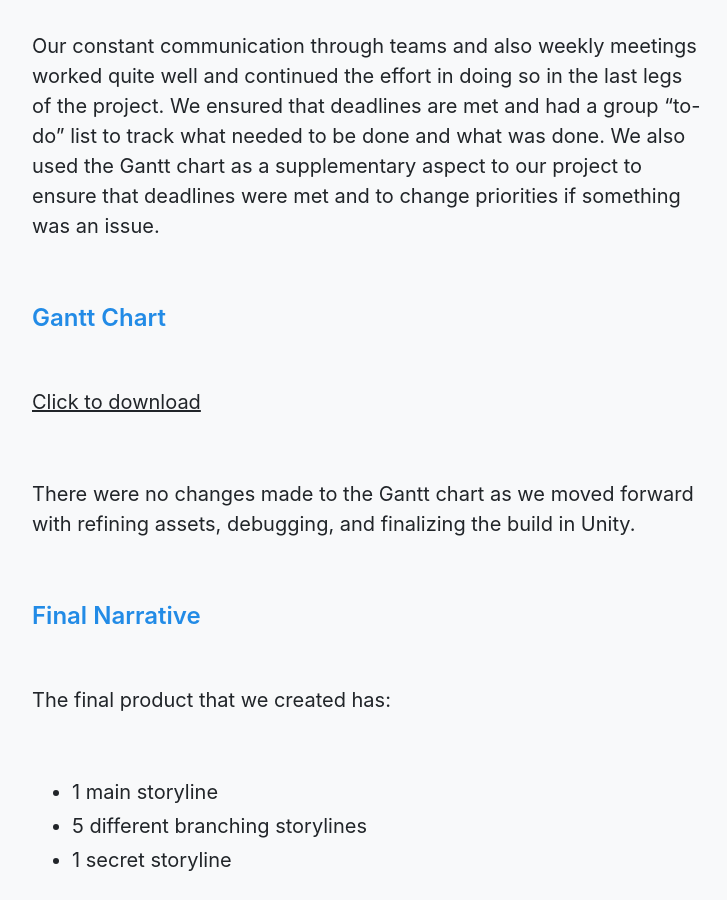
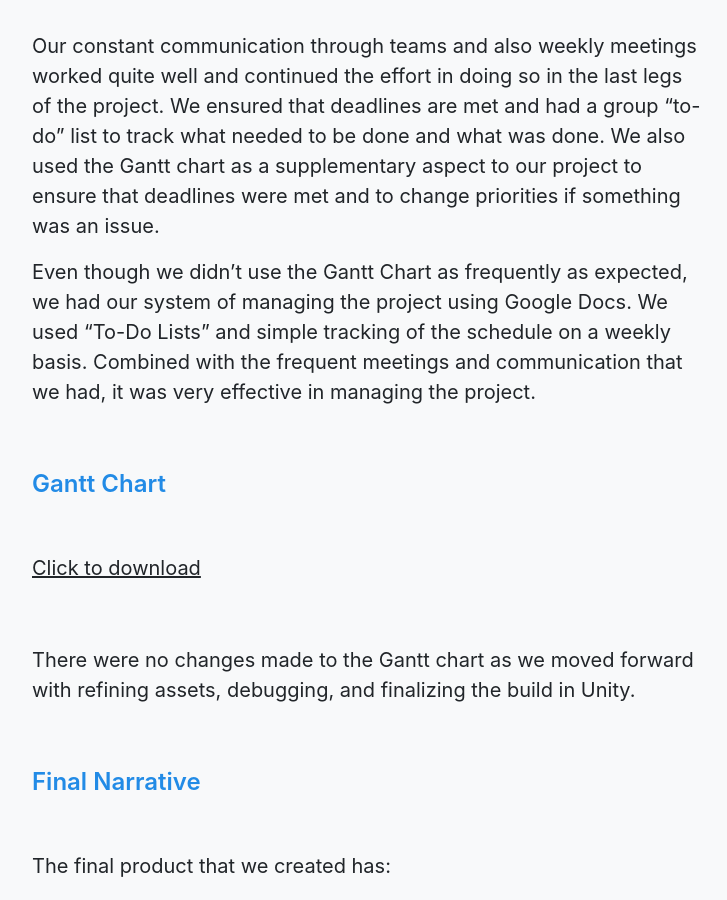
Before and after one commit to ixdwtruong/ixdwtruong.github.io, a Jekyll site: the page built from _posts/0001-01-09-intnarp1.md, in a window 1280 px wide and 900 px high, scrolled down 10908 px. Shown: the whole window, without its empty margins (272-999 px from the left). Built offline with Jekyll 4.4.1, drawn with Linux system fonts in a browser that asks for light colours.

Commit message:
Update 0001-01-09-intnarp1.md

```diff
--- a/_posts/0001-01-09-intnarp1.md
+++ b/_posts/0001-01-09-intnarp1.md
@@ -172,6 +172,8 @@ The website (https://sephani.webflow.io/)  is meant to advertise the game/narrat
 <br>
 
 Our constant communication through teams and also weekly meetings worked quite well and continued the effort in doing so in the last legs of the project. We ensured that deadlines are met and had a group “to-do” list to track what needed to be done and what was done. We also used the Gantt chart as a supplementary aspect to our project to ensure that deadlines were met and to change priorities if something was an issue.
+
+Even though we didn't use the Gantt Chart as frequently as expected, we had our system of managing the project using Google Docs. We used "To-Do Lists" and simple tracking of the schedule on a weekly basis. Combined with the frequent meetings and communication that we had, it was very effective in managing the project.
 
 <br>
 
```
